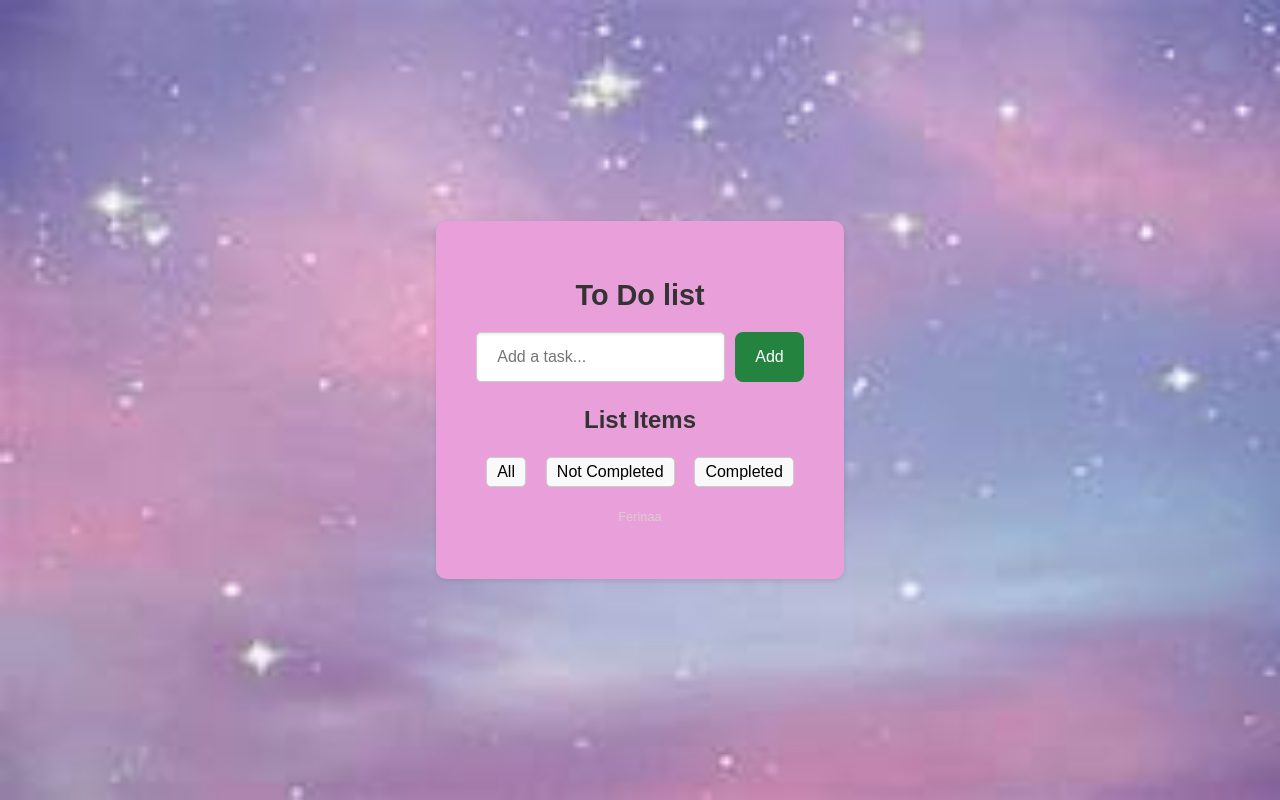
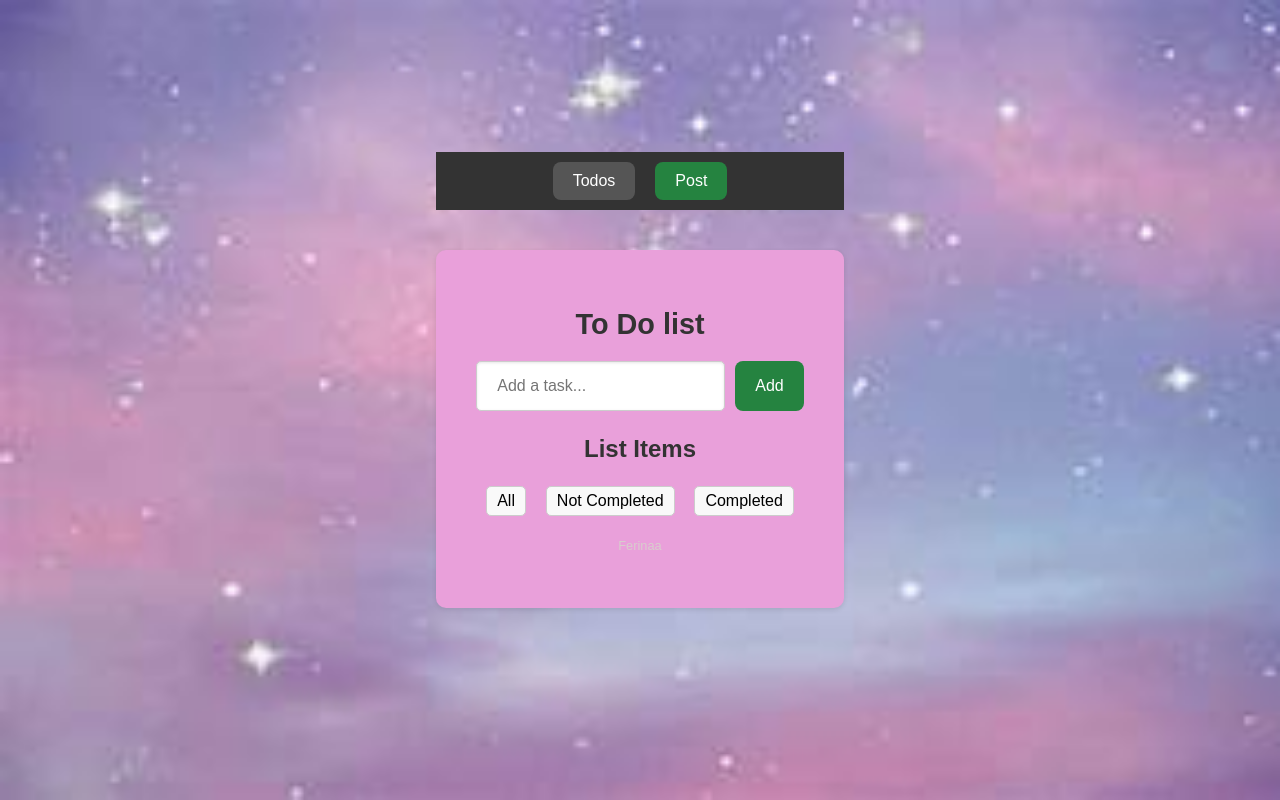
Before and after one commit to FEERinaa/30-pbk-uts-223510344, a Vue app: page / in a window 1280 px wide. Built offline with nearby package versions, Linux system fonts and the light colour scheme.

Commit message:
pertemuan-15

```diff
--- a/src/App.vue
+++ b/src/App.vue
@@ -1,5 +1,12 @@
 <template>
-  <div class="todo-app">
+  <div>
+    <header>
+      <nav>
+        <button @click="setActiveComponent('todos')" :class="{ active: activeComponent === 'todos' }">Todos</button>
+        <button @click="setActiveComponent('posts')" :class="{ active: activeComponent === 'posts' }">Post</button>
+      </nav>
+    </header>
+    <div v-if="activeComponent === 'todos'" class="todo-app">
       <h1>To Do list</h1>
       <form @submit.prevent="addTodo">
         <input type="text" v-model="newTodo" placeholder="Add a task..." />
@@ -22,9 +29,23 @@
         <p>Ferinaa</p>
       </footer>
     </div>
+    <div v-if="activeComponent === 'posts'" class="posts-app">
+      <h1>Posts</h1>
+      <div>
+        <label for="userSelect">Select User:</label>
+        <select v-model="selectedUser" @change="fetchPosts">
+          <option v-for="user in users" :key="user.id" :value="user.id">{{ user.name }}</option>
+        </select>
+      </div>
+      <ul class="post-list">
+        <li v-for="post in posts" :key="post.id">
+          <h3>{{ post.title }}</h3>
+          <p>{{ post.body }}</p>
+        </li>
+      </ul>
+    </div>
+  </div>
 </template>
-
-
 
 <script>
 export default {
@@ -33,6 +54,10 @@ export default {
       newTodo: '',
       todos: [],
       filter: 'all',
+      activeComponent: 'todos',
+      users: [],
+      selectedUser: null,
+      posts: []
     };
   },
   methods: {
@@ -52,6 +77,31 @@ export default {
     filterTodos(filterType) {
       this.filter = filterType;
     },
+    setActiveComponent(component) {
+      this.activeComponent = component;
+      if (component === 'posts' && this.users.length === 0) {
+        this.fetchUsers();
+      }
+    },
+    fetchUsers() {
+      fetch('https://jsonplaceholder.typicode.com/users')
+        .then(response => response.json())
+        .then(data => {
+          this.users = data;
+          if (data.length > 0) {
+            this.selectedUser = data[0].id;
+            this.fetchPosts();
+          }
+        });
+    },
+    fetchPosts() {
+      if (!this.selectedUser) return;
+      fetch(`https://jsonplaceholder.typicode.com/posts?userId=${this.selectedUser}`)
+        .then(response => response.json())
+        .then(data => {
+          this.posts = data;
+        });
+    }
   },
   computed: {
     filteredTodos() {
@@ -63,44 +113,66 @@ export default {
         default:
           return this.todos;
       }
+    }
   },
-  },
+  mounted() {
+    if (this.activeComponent === 'posts') {
+      this.fetchUsers();
+    }
+  }
 };
-
-
 </script>
 
 <style>
-/* General Styles */
 body {
-  color: #333; /* Darker text color */
-  font-family: sans-serif; /* Simpler, more neutral font */
+  color: #333;
+  font-family: sans-serif;
   margin: 0;
   background-image: url(/src/assets/bg.jpeg);
   background: cover;
   background-size: cover;
-background-repeat: no-repeat; /* Light grey background */
+  background-repeat: no-repeat;
 }
 
-/* Todo List Container */
-.todo-app {
+header {
+  background-color: #333;
+  padding: 10px;
+}
+
+nav {
+  display: flex;
+  justify-content: center;
+}
+
+nav button {
+  margin: 0 10px;
+  padding: 10px 20px;
+  background-color: #258340;
+  color: white;
+  border: none;
+  cursor: pointer;
+}
+
+nav button.active {
+  background-color: #555;
+}
+
+.todo-app, .posts-app {
   max-width: 600px;
   margin: 40px auto;
   padding: 40px;
   border-radius: 10px;
-  box-shadow: 0 2px 5px rgba(0, 0, 0, 0.1); /* Subtle shadow for depth */
-  background-color: #e9a0da; /* White background for clear text */
+  box-shadow: 0 2px 5px rgba(0, 0, 0, 0.1);
+  background-color: #e9a0da;
 }
 
-/* Heading */
-.todo-app h1 {
+.todo-app h1, .posts-app h1 {
   text-align: center;
-  color: #333; /* Darker heading color */
+  color: #333;
   font-size: 1.8rem;
   margin-bottom: 20px;
 }
 
-/* Input Form */
 .todo-app form {
   display: flex;
   margin-bottom: 20px;
@@ -108,24 +180,23 @@ background-repeat: no-repeat; /* Light grey background */
 
 .todo-app input[type=text] {
   flex: 1;
-  padding: 15px 20px; /* Increase padding for a more spacious feel */
+  padding: 15px 20px;
   font-size: 1rem;
   border: 1px solid #ccc;
   border-radius: 5px;
   outline: none;
-  box-shadow: inset 0 1px 3px rgba(0, 0, 0, 0.1); /* Subtle inset shadow for a touch of depth */
+  box-shadow: inset 0 1px 3px rgba(0, 0, 0, 0.1);
 }
 
 .todo-app button[type=submit] {
   margin-left: 10px;
   padding: 10px 20px;
   font-size: 1rem;
-  background-color: #258340; /* Blue button color */
-  color: #fff; /* White button text */
-  border: none; /* Remove border for a cleaner look */
+  background-color: #258340;
+  color: #fff;
+  border: none;
 }
 
-/* Filter Buttons */
 .filter-section {
   display: flex;
   justify-content: space-around;
@@ -140,10 +211,9 @@ background-repeat: no-repeat; /* Light grey background */
 }
 
 .filter-btn.active {
-  background-color: #ddd; /* Light background for active filter */
+  background-color: #ddd;
 }
 
-/* Todo List */
 .todo-list {
   list-style: none;
   padding: 0;
@@ -167,20 +237,41 @@ background-repeat: no-repeat; /* Light grey background */
   color: #aaa;
 }
 
-/* Remove Button */
 .danger {
   background-color: transparent;
-  color: #e84118; /* Red color for remove button */
+  color: #e84118;
   border: none;
   cursor: pointer;
   padding: 5px 0;
 }
 
-/* Footer */
 footer {
   text-align: center;
   font-size: 0.8rem;
   color: #d8cdcd;
 }
 
+.posts-app select {
+  padding: 10px;
+  margin-bottom: 20px;
+  font-size: 1rem;
+}
+
+.post-list {
+  list-style: none;
+  padding: 0;
+}
+
+.post-list li {
+  padding: 10px;
+  border-bottom: 1px solid #eee;
+}
+
+.post-list li h3 {
+  margin: 0 0 10px;
+}
+
+.post-list li p {
+  margin: 0;
+}
 </style>
```
Lines whose indentation alone changed are shown as unchanged.
